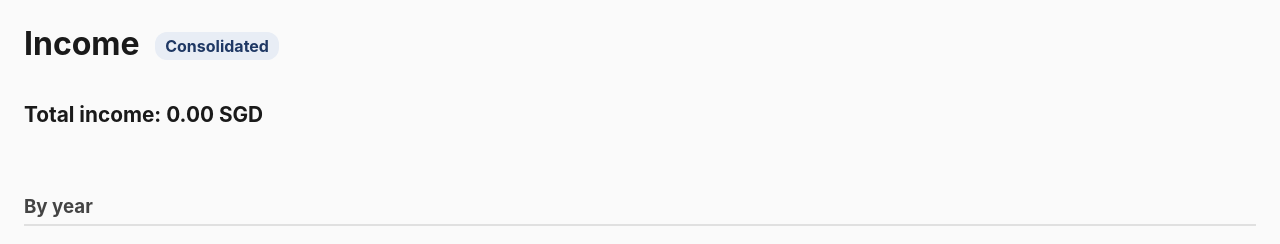
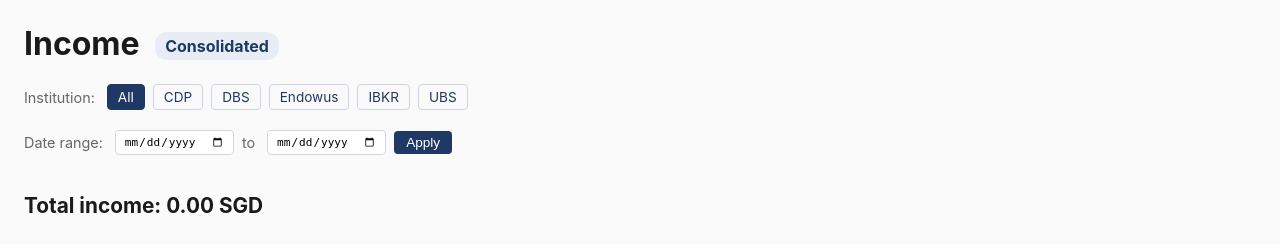
Before and after one commit to ss-ghub1/PersPortfolio, a Flask app: page /income in a window 1280 px wide. Shown: the part 55-299 px from the top of the page. Run offline with Flask 3, Linux system fonts and the light colour scheme; data comes from the database, SQL or seed files in the repository; data that the repository does not hold is empty.

Commit message:
Prior Month column on Overview; Institution/date filters on Fees and Income

```diff
--- a/app.py
+++ b/app.py
@@ -67,12 +67,13 @@ def overview():
     owner = _owner_from_request()
     conn = get_connection()
     accounts = reports.get_account_values(conn, owner)
+    prior_month = reports.get_prior_month_values(conn, owner)
     allocation = reports.get_asset_allocation(conn, owner)
     last_loaded = reports.get_last_loaded_by_institution(conn)
     conn.close()
     return render_template(
         "overview.html", active_page="overview", owner=owner,
-        accounts=accounts, allocation=allocation, last_loaded=last_loaded,
+        accounts=accounts, prior_month=prior_month, allocation=allocation, last_loaded=last_loaded,
     )
 
 
@@ -121,25 +122,43 @@ def transactions():
 @app.route("/fees")
 def fees():
     owner = _owner_from_request()
+    institution = request.args.get("institution") or None
+    date_from = request.args.get("date_from") or None
+    date_to = request.args.get("date_to") or None
     conn = get_connection()
-    data = reports.get_fees(conn, owner)
-    detail = reports.get_transactions(conn, owner, txn_type_filter="FEE")
+    institutions = reports.list_institutions(conn)
+    if institution and institution not in institutions:
+        institution = None
+    data = reports.get_fees(conn, owner, institution_filter=institution, date_from=date_from, date_to=date_to)
+    detail = reports.get_transactions(conn, owner, institution_filter=institution,
+                                       txn_type_filter="FEE", date_from=date_from, date_to=date_to)
     yearly = reports.yearly_rollup(data["rows"], year_key="year")
     conn.close()
     return render_template("fees.html", active_page="fees", owner=owner,
-                            data=data, detail=detail, yearly=yearly)
+                            data=data, detail=detail, yearly=yearly,
+                            institutions=institutions, current_institution=institution,
+                            date_from=date_from or "", date_to=date_to or "")
 
 
 @app.route("/income")
 def income():
     owner = _owner_from_request()
+    institution = request.args.get("institution") or None
+    date_from = request.args.get("date_from") or None
+    date_to = request.args.get("date_to") or None
     conn = get_connection()
-    data = reports.get_income(conn, owner)
-    detail = reports.get_transactions(conn, owner, txn_type_filter="INCOME")
+    institutions = reports.list_institutions(conn)
+    if institution and institution not in institutions:
+        institution = None
+    data = reports.get_income(conn, owner, institution_filter=institution, date_from=date_from, date_to=date_to)
+    detail = reports.get_transactions(conn, owner, institution_filter=institution,
+                                       txn_type_filter="INCOME", date_from=date_from, date_to=date_to)
     yearly = reports.yearly_rollup(data["rows"], year_key="year")
     conn.close()
     return render_template("income.html", active_page="income", owner=owner,
-                            data=data, detail=detail, yearly=yearly)
+                            data=data, detail=detail, yearly=yearly,
+                            institutions=institutions, current_institution=institution,
+                            date_from=date_from or "", date_to=date_to or "")
 
 
 @app.route("/data_health")
--- a/reports.py
+++ b/reports.py
@@ -316,25 +316,39 @@ def _leg_preferred_query(txn_type):
     """
 
 
-def get_fees(conn, owner=None):
+def get_fees(conn, owner=None, institution_filter=None, date_from=None, date_to=None):
     """Returns {"rows": [...], "total_sgd": float, "unknown_ownership_accounts": [...]}.
     Grouped by account + subtype + year."""
     return _grouped_cash_report(conn, "FEE", owner,
                                  group_cols=["t.txn_subtype", "substr(t.trade_date,1,4)"],
-                                 group_labels=["txn_subtype", "year"])
+                                 group_labels=["txn_subtype", "year"],
+                                 institution_filter=institution_filter, date_from=date_from, date_to=date_to)
 
 
-def get_income(conn, owner=None):
+def get_income(conn, owner=None, institution_filter=None, date_from=None, date_to=None):
     """Returns {"rows": [...], "total_sgd": float, "unknown_ownership_accounts": [...]}.
     Grouped by account + year + subtype."""
     return _grouped_cash_report(conn, "INCOME", owner,
                                  group_cols=["substr(t.trade_date,1,4)", "t.txn_subtype"],
-                                 group_labels=["year", "txn_subtype"])
+                                 group_labels=["year", "txn_subtype"],
+                                 institution_filter=institution_filter, date_from=date_from, date_to=date_to)
 
 
-def _grouped_cash_report(conn, txn_type, owner, group_cols, group_labels=None):
+def _grouped_cash_report(conn, txn_type, owner, group_cols, group_labels=None,
+                          institution_filter=None, date_from=None, date_to=None):
     group_labels = group_labels or [c.split(".")[-1] for c in group_cols]
     ownership = load_ownership()
+    params = []
+    extra_where = ""
+    if institution_filter:
+        extra_where += " AND a.institution_id = ?"
+        params.append(institution_filter)
+    if date_from:
+        extra_where += " AND t.trade_date >= ?"
+        params.append(date_from)
+    if date_to:
+        extra_where += " AND t.trade_date <= ?"
+        params.append(date_to)
     query = f"""
         SELECT t.account_id, a.institution_id, a.display_code,
                {', '.join(f'{c} AS {l}' for c, l in zip(group_cols, group_labels))},
@@ -342,11 +356,12 @@ def _grouped_cash_report(conn, txn_type, owner, group_cols, group_labels=None):
         FROM txn t JOIN account a ON a.account_id = t.account_id
         WHERE t.txn_type = '{txn_type}'
         {_leg_preferred_query(txn_type)}
+        {extra_where}
         GROUP BY t.account_id, {', '.join(group_cols)}, t.currency
         ORDER BY a.institution_id, a.account_id
     """
     rows, total_sgd, unknown = [], 0.0, set()
-    for r in conn.execute(query).fetchall():
+    for r in conn.execute(query, params).fetchall():
         weight = 1.0
         if owner:
             w = ownership_weight(ownership, r["account_id"], owner)
@@ -467,6 +482,83 @@ def get_ownership_coverage(conn):
     return [a for a in all_accounts if a not in ownership]
 
 
+def _prior_month_key(as_of_date):
+    """'2026-09-18' -> '2026-08' (the calendar month immediately before)."""
+    y, m = int(as_of_date[:4]), int(as_of_date[5:7])
+    if m == 1:
+        return f"{y - 1}-12"
+    return f"{y}-{m - 1:02d}"
+
+
+def get_prior_month_values(conn, owner=None):
+    """Returns {account_id: value_sgd_or_None}. value_sgd is None when that
+    account's prior calendar month hasn't been loaded at all (shown as "-"
+    by the caller, not silently treated as zero).
+
+    UBS: from account_valuation_history (its own month-end TWR data,
+    separate from the position snapshot - see the Overview design notes).
+    Every other institution: from position_snapshot, since each monthly
+    statement IS the position snapshot for that institution.
+
+    Uses the latest available FX rate for conversion, same as every other
+    SGD figure in this app - NOT the rate that was actually in effect
+    during that prior month. Only UBS's position-snapshot loader ever
+    captures a dated FX rate at all, and since that's a single "current
+    state" file typically reloaded repeatedly rather than an accumulating
+    monthly archive, a true historical rate usually isn't available
+    anyway - this is a deliberate, acknowledged simplification, not an
+    oversight. A currency-heavy account's apparent month-over-month change
+    can therefore be partly FX movement, not purely portfolio movement."""
+    ownership = load_ownership()
+    accounts = conn.execute(
+        """SELECT account_id, institution_id, base_currency FROM account ORDER BY account_id"""
+    ).fetchall()
+
+    out = {}
+    for a in accounts:
+        latest = conn.execute(
+            "SELECT max(as_of_date) FROM position_snapshot WHERE account_id=?",
+            (a["account_id"],),
+        ).fetchone()[0]
+        if not latest:
+            out[a["account_id"]] = None
+            continue
+        prior_key = _prior_month_key(latest)
+
+        if a["institution_id"] == "UBS":
+            row = conn.execute(
+                """SELECT final_value FROM account_valuation_history
+                   WHERE account_id=? AND period_type='month_end' AND period_end LIKE ?
+                   ORDER BY period_end DESC LIMIT 1""",
+                (a["account_id"], f"{prior_key}%"),
+            ).fetchone()
+            native_value = row["final_value"] if row else None
+        else:
+            row = conn.execute(
+                """SELECT sum(market_value_base) mv FROM position_snapshot
+                   WHERE account_id=? AND as_of_date LIKE ?""",
+                (a["account_id"], f"{prior_key}%"),
+            ).fetchone()
+            native_value = row["mv"] if row and row["mv"] is not None else None
+
+        if native_value is None:
+            out[a["account_id"]] = None
+            continue
+
+        weight = 1.0
+        if owner:
+            w = ownership_weight(ownership, a["account_id"], owner)
+            if w is None:
+                out[a["account_id"]] = None
+                continue
+            weight = w
+
+        rate = get_fx_rate(conn, a["base_currency"])
+        out[a["account_id"]] = (native_value * rate * weight) if rate else None
+
+    return out
+
+
 def yearly_rollup(rows, amount_key="amount_sgd", date_key=None, year_key=None):
     """Re-aggregates already-fetched rows by year - deliberately NOT a new
     query. Reusing the exact rows a page already fetched (from
--- a/static/style.css
+++ b/static/style.css
@@ -80,6 +80,7 @@ tfoot td { font-weight: bold; border-top: 2px solid #999; }
 .filter-bar button:hover { background: #2d4a7a; }
 .nowrap { white-space: nowrap; }
 .hint { font-size: 0.5em; color: #888; font-weight: normal; }
+.hint-note { font-size: 0.85em; color: #888; font-style: italic; margin: -8px 0 10px 0; }
 .table-compact th, .table-compact td { font-size: 0.75em; padding: 4px 8px; }
 .group-row td { border-top: 1px solid #ccc; }
 .sub-row td { color: #666; font-size: 0.95em; }
--- a/templates/income.html
+++ b/templates/income.html
@@ -8,6 +8,27 @@
       excluded from this {{ owner }} view.
     </div>
   {% endif %}
+
+  <div class="filter-bar">
+    <span>Institution:</span>
+    <a href="?{% if owner %}owner={{ owner }}{% endif %}"
+       class="{{ 'active' if not current_institution else '' }}">All</a>
+    {% for inst in institutions %}
+      <a href="?institution={{ inst }}{% if owner %}&owner={{ owner }}{% endif %}"
+         class="{{ 'active' if current_institution == inst else '' }}">{{ inst }}</a>
+    {% endfor %}
+  </div>
+
+  <form method="get" class="filter-bar">
+    {% if current_institution %}<input type="hidden" name="institution" value="{{ current_institution }}">{% endif %}
+    {% if owner %}<input type="hidden" name="owner" value="{{ owner }}">{% endif %}
+    <span>Date range:</span>
+    <input type="date" name="date_from" value="{{ date_from }}">
+    <span>to</span>
+    <input type="date" name="date_to" value="{{ date_to }}">
+    <button type="submit">Apply</button>
+    {% if date_from or date_to %}<a href="?{% if current_institution %}institution={{ current_institution }}&{% endif %}{% if owner %}owner={{ owner }}{% endif %}">Clear dates</a>{% endif %}
+  </form>
 
   <section>
     <h2>Total income: {{ "{:,.2f}".format(data.total_sgd) }} SGD</h2>
--- a/templates/overview.html
+++ b/templates/overview.html
@@ -15,11 +15,15 @@
 
   <section>
     <h3>By account</h3>
+    <p class="hint-note">"Prior month" uses today's FX rate, not the rate
+      from that month - a currency-heavy account's apparent change can be
+      partly FX movement, not purely portfolio movement.</p>
     <table>
       <thead>
         <tr>
           <th>Account</th><th>Funding</th>
           <th class="num">Native value</th><th class="num">Value (SGD)</th>
+          <th class="num">Prior Month (SGD)</th>
           {% if owner %}<th class="num">Ownership</th>{% endif %}
           <th>As of</th>
         </tr>
@@ -31,6 +35,7 @@
           <td>{{ a.funding_source }}</td>
           <td class="num">{{ "{:,.0f}".format(a.native_value) }} {{ a.base_currency }}</td>
           <td class="num">{{ "{:,.0f}".format(a.value_sgd) if a.value_sgd is not none else "-" }}</td>
+          <td class="num">{{ "{:,.0f}".format(prior_month.get(a.account_id)) if prior_month.get(a.account_id) is not none else "-" }}</td>
           {% if owner %}<td class="num">{{ (a.ownership_weight * 100) | round(0, 'floor') | int }}%</td>{% endif %}
           <td class="nowrap">{{ a.as_of or "-" }}</td>
         </tr>
@@ -40,6 +45,7 @@
         <tr>
           <td colspan="3">TOTAL</td>
           <td class="num">{{ "{:,.0f}".format(accounts.total_sgd) }}</td>
+          <td></td>
           {% if owner %}<td></td>{% endif %}
           <td></td>
         </tr>
```
Also changed, not shown: templates/fees.html (+21 -0 lines), README.md.
